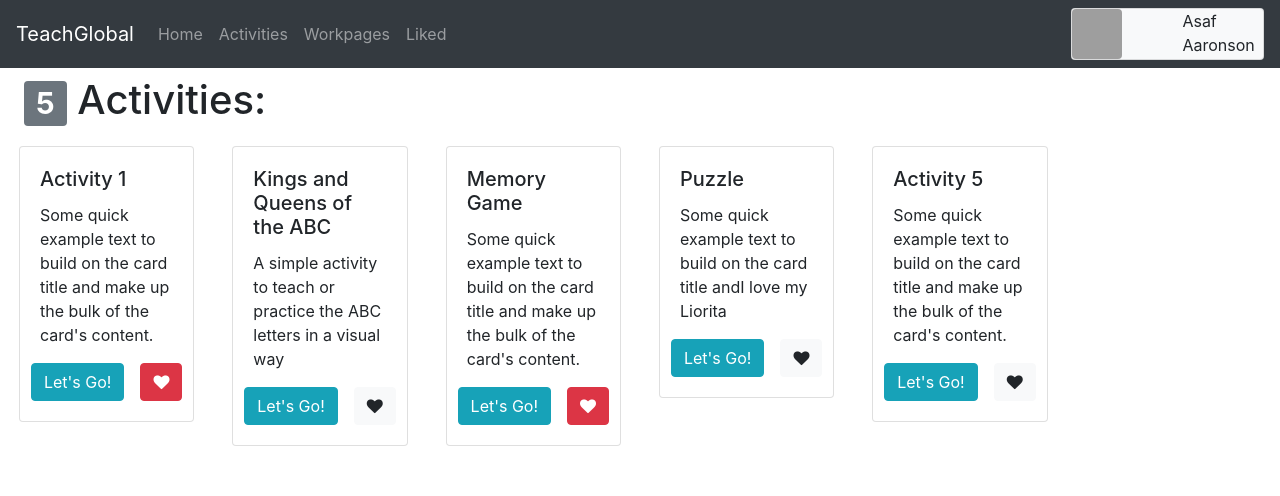
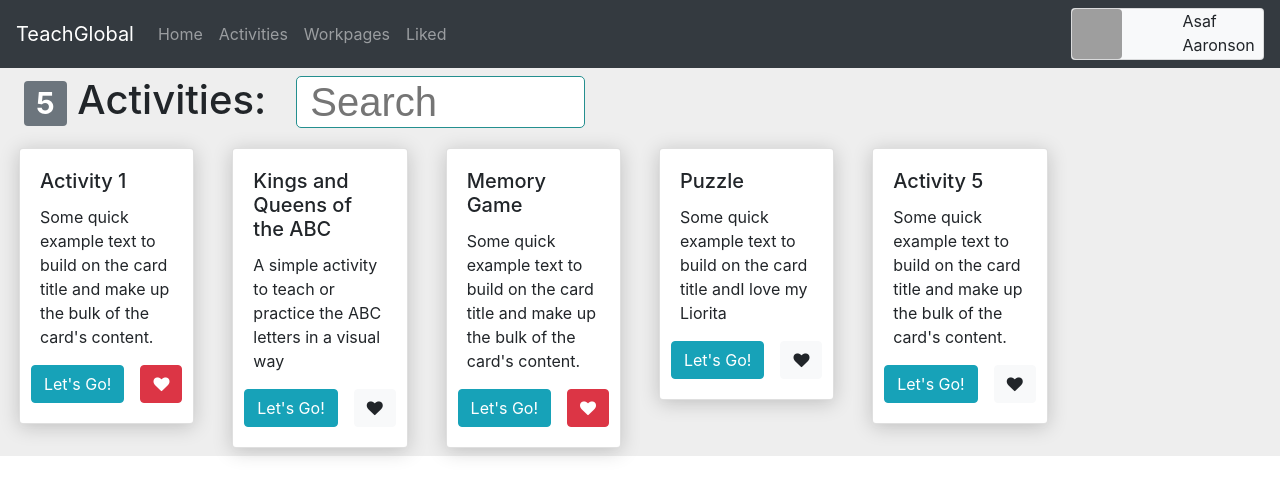
Before and after one commit to AsafAaronson/TeachGlobalApp-Frontend, a React (Create React App) app: page /activities in a window 1280 px wide. Shown: the top 496 px of the page. Built offline with nearby package versions, Linux system fonts and the light colour scheme; grey boxes are pictures that could not be loaded.

Commit message:
Search ability and some style

```diff
--- a/public/index.html
+++ b/public/index.html
@@ -13,6 +13,8 @@
       user's mobile device or desktop. See https://developers.google.com/web/fundamentals/web-app-manifest/
     -->
     <link rel="manifest" href="%PUBLIC_URL%/manifest.json" />
+    <!-- Fonts Comforta StyleSheet -->
+    <link href="https://fonts.googleapis.com/css?family=Comfortaa&display=swap" rel="stylesheet">
     <!-- Bootstrap stylesheet-->
     <link rel="stylesheet" href="https://maxcdn.bootstrapcdn.com/bootstrap/4.0.0/css/bootstrap.min.css" integrity="sha384-Gn5384xqQ1aoWXA+058RXPxPg6fy4IWvTNh0E263XmFcJlSAwiGgFAW/dAiS6JXm" crossorigin="anonymous">
     <!-- Icon stylesheet -->
--- a/src/App.js
+++ b/src/App.js
@@ -65,7 +65,7 @@ class App extends Component {
 
     render() {
         return (
-            <div className="App">
+            <div style={{"background":"#eeeeee"}}>
                 <Router>
                     <Navbar user={this.state.userInfo}/>
                     <main>
@@ -92,11 +92,7 @@ class App extends Component {
                                 path="/activities"
                                 render={() => (
                                     <Activities
-                                        data={{
-                                            cardsContent: this.assignLikes(
-                                                this.state.activities
-                                            )
-                                        }}
+                                        data={{cardsContent: this.assignLikes(this.state.activities)}}
                                         raiseLike={id => this.handleLike(id)}
                                     />
                                 )}
@@ -107,10 +103,7 @@ class App extends Component {
                                 render={() => (
                                     <Workpages
                                         data={{
-                                            cardsContent: this.assignLikes(
-                                                this.state.workpages
-                                            )
-                                        }}
+                                            cardsContent: this.assignLikes(this.state.workpages)}}
                                         raiseLike={id => this.handleLike(id)}
                                     />
                                 )}
--- a/src/components/Card.jsx
+++ b/src/components/Card.jsx
@@ -1,6 +1,8 @@
 import React, { Component } from "react";
 import LikeButton from "./LikeButton";
 import GoButton from "./GoButton";
+
+//props: id, type, title, description, imgUrl, buttons, isLiked, raiseLike
 
 class Card extends Component {
     constructor(props) {
@@ -40,7 +42,7 @@ class Card extends Component {
 
     render() {
         return (
-                <div className="card shadow-sm text-start m-1 mb-2">
+                <div className="card text-start m-1 mb-2" style={{"box-shadow":" 0 4px 4px 0 rgba(153, 153, 153, 0.01), 0 3px 20px 0 rgba(0, 0, 0, 0.19)"}}>
                     {this.renderImage()}
                     <div className="card-body">
                         <h5 className="card-title">{this.props.title}</h5>
--- a/src/components/CardContainer.jsx
+++ b/src/components/CardContainer.jsx
@@ -1,7 +1,7 @@
 import React, { Component } from "react";
 import Card from "./Card";
 
-//props: type("Workpage"/-), data{cardContent, userLiked}
+//props: type("Workpage"/-), data{cardsContent, additional}, raiseLike
 
 class CardContainer extends Component {
 
--- a/src/components/CardContainerHeader.jsx
+++ b/src/components/CardContainerHeader.jsx
@@ -1,8 +1,12 @@
 import React, { Component } from "react";
 
-//Props: type ("Workpage/Activity"), count (num), size ("S/-")
+//Props: type ("Workpage/Activity"), count (num), size ("S/-"), searchValue, raiseChange
 
 class CardContainerHeader extends Component {
+    onChange = (e) => {
+        this.props.raiseChange(e);
+    }
+
     renderDataByType = () => {
         if (this.props.count === 1) {
             return this.props.type;
@@ -13,9 +17,23 @@ class CardContainerHeader extends Component {
 
     headerContent = () => {
         return (
-            <div>
-                <span class="badge badge-secondary">{this.props.count}</span>{" "}
-                {this.renderDataByType()}:
+            <div className="row">
+                <div className="col">
+                    <span class="badge badge-secondary">{this.props.count}</span>{" "}
+                    {this.renderDataByType()}:
+                </div>
+                <div className="col">
+                    <input
+                        style = {{"border":"1px solid #248f8f", "border-radius":"5px", "font-family":"arial"}}
+                        size="10"
+                        className="form"
+                        placeholder=" Search"
+                        type="text"
+                        name= "SearchField"
+                        value={this.props.searchValue}
+                        onChange={(event) => this.onChange(event)}
+                    />
+                </div>
             </div>
         )
     }
--- a/src/components/InputField.jsx
+++ b/src/components/InputField.jsx
@@ -25,7 +25,6 @@ class InputField extends Component {
                     name={this.props.name}
                     value={this.props.value}
                     onChange={(event) => this.onChange(event)}
-
                 />
             </div>
         );
--- a/src/pages/Activities.js
+++ b/src/pages/Activities.js
@@ -2,23 +2,49 @@ import React, { Component } from "react";
 import CardContainerHeader from "../components/CardContainerHeader"; //Props: type ("Workpage/Activity"), count (num), size ("S/-")
 import CardContainer from "../components/CardContainer"; //props: type("Workpage"/-), data{cardContent, userLiked}
 
-//props: data {cardsContent, userLiked}
+//props: data {cardsContent}, raiseLike
 
 class Activities extends Component {
+    constructor(props) {
+        super(props);
+        this.handleChange = this.handleChange.bind(this);
+        this.state = { search: ""};
+    }
+
+    handleChange = event => {
+        this.setState({ search: event.target.value });
+    };
+
+    filterCardsContent = array => {
+        return array.filter(
+            el =>
+                el.title
+                    .toLowerCase()
+                    .includes(this.state.search.toLocaleLowerCase()) ||
+                el.description
+                    .toLowerCase()
+                    .includes(this.state.search.toLocaleLowerCase())
+        );
+    };
+
     raiseLike = id => {
-        console.log(`Activity comp raised like: ${id}`);
         this.props.raiseLike(id);
     };
 
     render() {
+        let cardsContent = this.filterCardsContent(
+            this.props.data.cardsContent
+        );
         return (
             <div>
                 <CardContainerHeader
-                    count={this.props.data.cardsContent.length}
+                    count={cardsContent.length}
                     type="Activity"
+                    searchValue={this.state.search}
+                    raiseChange={this.handleChange}
                 />
                 <CardContainer
-                    data={this.props.data}
+                    data={{cardsContent: cardsContent}}
                     raiseLike={id => this.raiseLike(id)}
                 />
             </div>
--- a/src/pages/Workpages.js
+++ b/src/pages/Workpages.js
@@ -5,20 +5,46 @@ import CardContainer from "../components/CardContainer"; //props: type("Workpage
 //props: data {cardsContent, userLiked}
 
 class Workpages extends Component {
+    constructor(props) {
+        super(props);
+        this.handleChange = this.handleChange.bind(this);
+        this.state = { search: ""};
+    }
+
+    handleChange = event => {
+        this.setState({ search: event.target.value });
+    };
+
+    filterCardsContent = array => {
+        return array.filter(
+            el =>
+                el.title
+                    .toLowerCase()
+                    .includes(this.state.search.toLocaleLowerCase()) ||
+                el.description
+                    .toLowerCase()
+                    .includes(this.state.search.toLocaleLowerCase())
+        );
+    };
+
     raiseLike = id => {
-        console.log(`Activity comp raised like: ${id}`);
         this.props.raiseLike(id);
     };
 
     render() {
+        let cardsContent = this.filterCardsContent(
+            this.props.data.cardsContent
+        );
         return (
             <div>
                 <CardContainerHeader
-                    count={this.props.data.cardsContent.length}
+                    count={cardsContent.length}
                     type="Workpage"
+                    searchValue={this.state.search}
+                    raiseChange={this.handleChange}
                 />
                 <CardContainer
-                    data={this.props.data}
+                    data={{cardsContent:cardsContent}}
                     type="Workpage"
                     raiseLike={id => this.raiseLike(id)}
                 />
```
